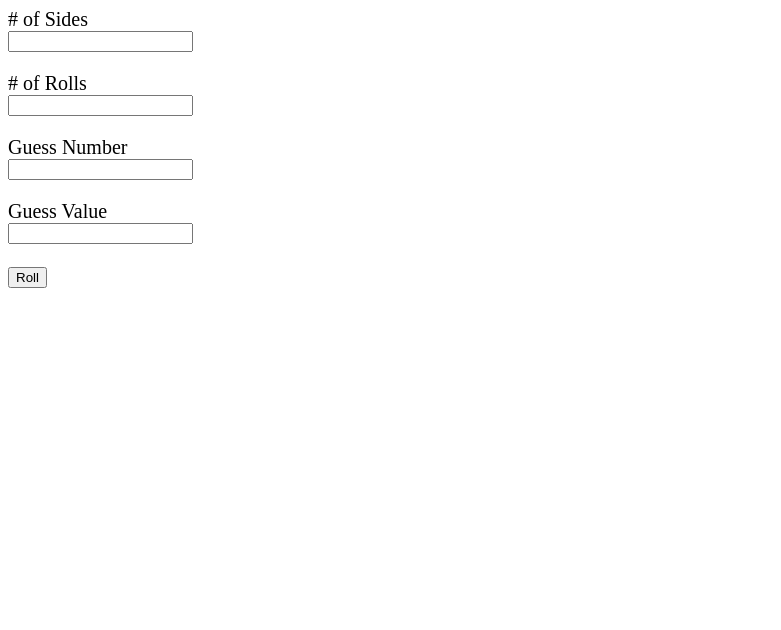
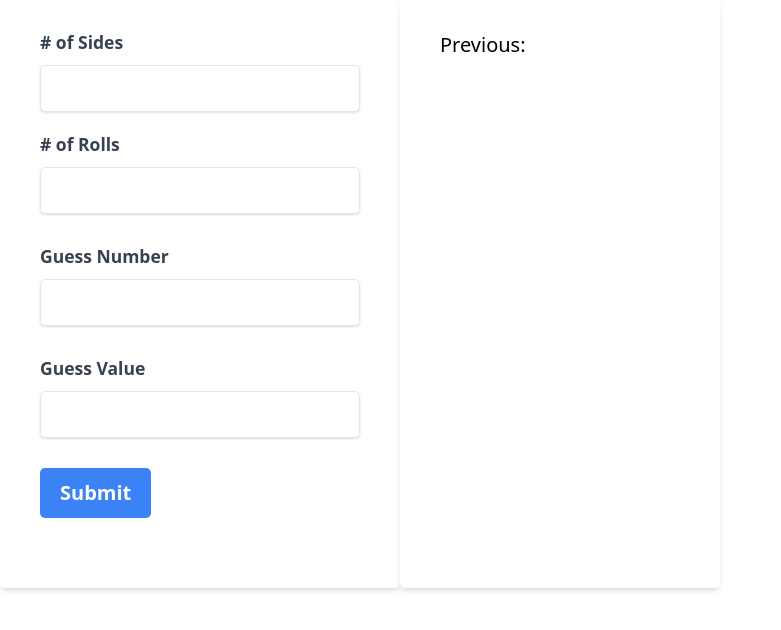
Before and after one commit to staten-island-tech/create-task-Samuel-Kipnis, a plain HTML site: page main.html in a window 1280 px wide. Shown: the whole page, without its empty margins (0-781 px from the left). Drawn offline with nearby package versions, Linux system fonts and the light colour scheme.

Commit message:
make good

```diff
--- a/main.html
+++ b/main.html
@@ -6,9 +6,10 @@
 		<meta name="viewport" content="width=device-width, initial-scale=1.0" />
 		<title>Document</title>
 		<link rel="stylesheet" href="style.css" />
+		<script src="https://cdn.tailwindcss.com"></script>
 	</head>
 	<body>
-		<form id="form">
+		<!-- <form id="form">
 			<label for="numSides"># of Sides</label>
 			<input type="text" id="numSides" />
 			<label for="numRolls"># of Rolls</label>
@@ -18,9 +19,70 @@
 			<label for="guessValue">Guess Value</label>
 			<input type="text" id="guessValue" />
 			<button type="submit">Roll</button>
-		</form>
-		<div>
-			<ul id="results"></ul>
+		</form> -->
+		<div class="flex flex-row">
+			<div class="w-1/2 max-w-xs">
+				<form
+					class="bg-white shadow-md rounded px-8 pt-6 pb-8 mb-4"
+					id="form">
+					<div class="mb-4">
+						<label
+							class="block text-gray-700 text-sm font-bold mb-2"
+							for="numSides">
+							# of Sides
+						</label>
+						<input
+							class="shadow appearance-none border rounded w-full py-2 px-3 text-gray-700 leading-tight focus:outline-none focus:shadow-outline"
+							id="numSides"
+							type="text" />
+					</div>
+					<div class="mb-6">
+						<label
+							class="block text-gray-700 text-sm font-bold mb-2"
+							for="password">
+							# of Rolls
+						</label>
+						<input
+							class="shadow appearance-none border rounded w-full py-2 px-3 text-gray-700 leading-tight focus:outline-none focus:shadow-outline"
+							id="numRolls"
+							type="text" />
+					</div>
+					<div class="mb-6">
+						<label
+							class="block text-gray-700 text-sm font-bold mb-2"
+							for="guessNum">
+							Guess Number
+						</label>
+						<input
+							class="shadow appearance-none border rounded w-full py-2 px-3 text-gray-700 leading-tight focus:outline-none focus:shadow-outline"
+							id="guessNum"
+							type="text" />
+					</div>
+					<div class="mb-6">
+						<label
+							class="block text-gray-700 text-sm font-bold mb-2"
+							for="guessNum">
+							Guess Value
+						</label>
+						<input
+							class="shadow appearance-none border rounded w-full py-2 px-3 text-gray-700 leading-tight focus:outline-none focus:shadow-outline"
+							id="guessValue"
+							type="text" />
+					</div>
+					<div class="flex items-center justify-between mb-6">
+						<button
+							class="bg-blue-500 hover:bg-blue-700 text-white font-bold py-2 px-4 rounded focus:outline-none focus:shadow-outline"
+							type="submit">
+							Submit
+						</button>
+					</div>
+					<div id="results"></div>
+				</form>
+			</div>
+			<div class="bg-white shadow-md rounded px-8 pt-6 pb-8 mb-4 w-1/4">
+				<h2>Previous:</h2>
+				<div id="prev"></div>
+			</div>
 		</div>
 		<script src="main.js"></script>
 	</body>
--- a/main.js
+++ b/main.js
@@ -7,6 +7,7 @@ const DOM = {
 	guessNumInput: document.getElementById('guessNum'),
 	guessValueInput: document.getElementById('guessValue'),
 	results: document.getElementById('results'),
+	prev: document.getElementById('pre'),
 };
 
 function roll(numSides) {
@@ -16,6 +17,7 @@ function roll(numSides) {
 
 function rollMult(numSides, numRolls, guessNum, guessValue) {
 	const rolls = {};
+	prev.innerHTML += results.innerHTML + '<br>';
 	results.innerHTML = '';
 
 	if (guessNum < 1 || guessNum > numSides) {
@@ -45,12 +47,11 @@ function rollMult(numSides, numRolls, guessNum, guessValue) {
 			bold.textContent = `${key}: ${rolls[key]} time${
 				rolls[key] > 1 ? 's' : ''
 			}`;
+			listEl.append(bold);
 
 			if (rolls[key] === guessValue) {
-				results.insertAdjacentHTML('beforeend', 'Correct Guess!');
+				listEl.innerHTML += '<br> Correct Guess ✅';
 			}
-
-			listEl.append(bold);
 		} else {
 			listEl.textContent = `${key}: ${rolls[key]} time${
 				rolls[key] > 1 ? 's' : ''
@@ -63,6 +64,12 @@ function rollMult(numSides, numRolls, guessNum, guessValue) {
 
 DOM.form.addEventListener('submit', (e) => {
 	e.preventDefault();
+	console.log(
+		Number(DOM.numSidesInput.value),
+		Number(DOM.numRollsInput.value),
+		Number(DOM.guessNumInput.value),
+		Number(DOM.guessValueInput.value)
+	);
 	rollMult(
 		Number(DOM.numSidesInput.value),
 		Number(DOM.numRollsInput.value),
```
